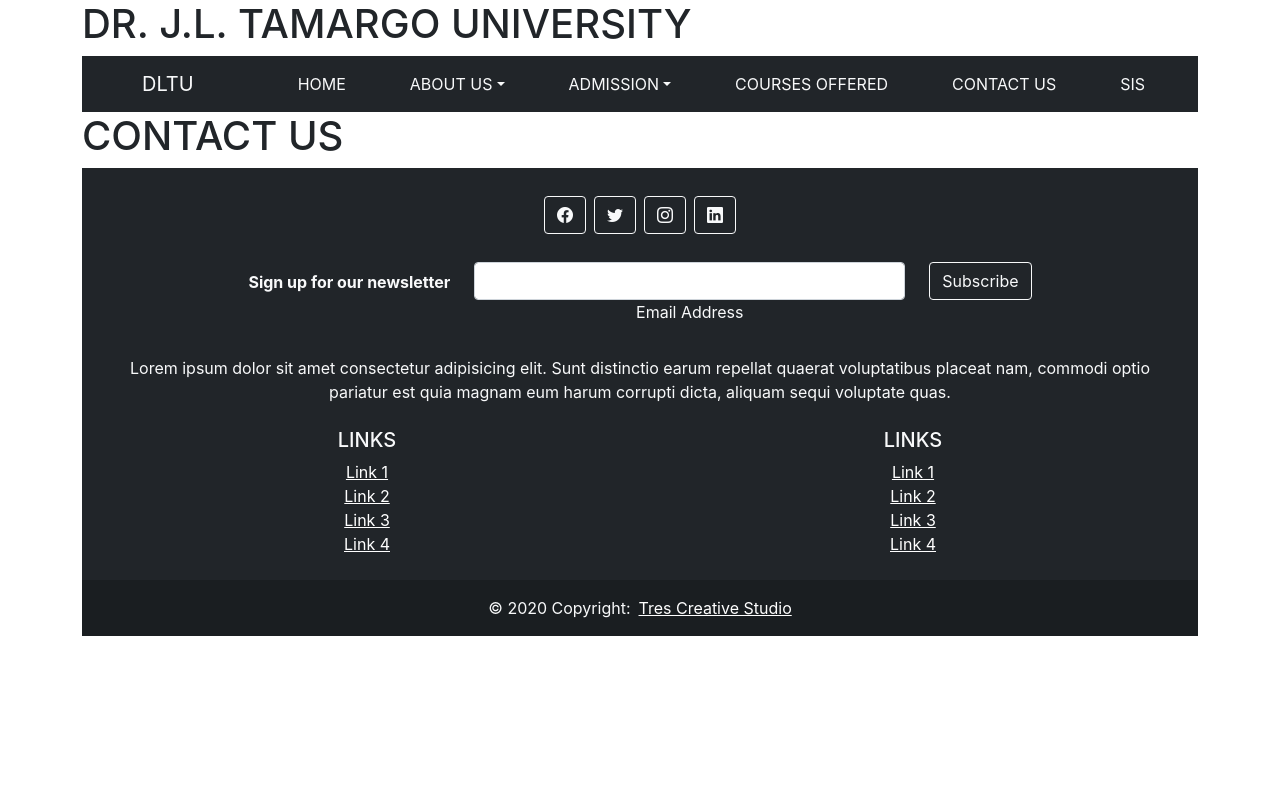
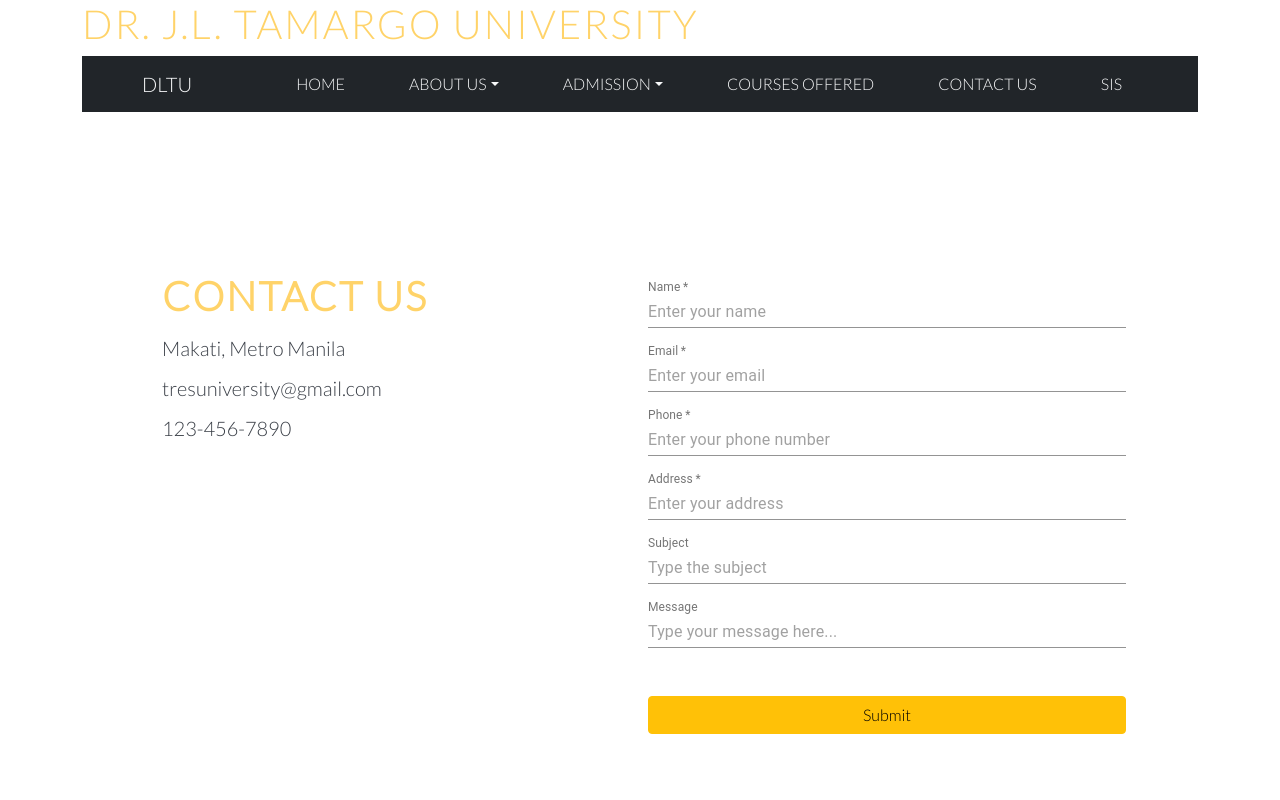
Before and after one commit to Lei-Mutya/dltu_website, a React (Create React App) app: page /contact in a window 1280 px wide. Shown: the top 800 px of the page. Built offline with nearby package versions, Linux system fonts and the light colour scheme.

Commit message:
first commit

```diff
--- a/public/index.html
+++ b/public/index.html
@@ -10,6 +10,18 @@
       content="Web site created using create-react-app"
     />
     <link rel="apple-touch-icon" href="%PUBLIC_URL%/logo192.png" />
+    <link
+      href="https://cdn.jsdelivr.net/npm/bootstrap@5.0.2/dist/css/bootstrap.min.css"
+      rel="stylesheet"
+      integrity="sha384-EVSTQN3/azprG1Anm3QDgpJLIm9Nao0Yz1ztcQTwFspd3yD65VohhpuuCOmLASjC"
+      crossorigin="anonymous"
+    />
+    <link rel="preconnect" href="https://fonts.googleapis.com" />
+    <link rel="preconnect" href="https://fonts.gstatic.com" crossorigin />
+    <link
+      href="https://fonts.googleapis.com/css2?family=Lato:wght@300&display=swap"
+      rel="stylesheet"
+    />
     <!--
       manifest.json provides metadata used when your web app is installed on a
       user's mobile device or desktop. See https://developers.google.com/web/fundamentals/web-app-manifest/
@@ -39,6 +51,11 @@
   <body>
     <noscript>You need to enable JavaScript to run this app.</noscript>
     <div id="root"></div>
+    <script
+      src="https://cdn.jsdelivr.net/npm/bootstrap@5.1.0/dist/js/bootstrap.bundle.min.js"
+      integrity="sha384-U1DAWAznBHeqEIlVSCgzq+c9gqGAJn5c/t99JyeKa9xxaYpSvHU5awsuZVVFIhvj"
+      crossorigin="anonymous"
+    ></script>
     <!--
       This HTML file is a template.
       If you open it directly in the browser, you will see an empty page.
--- a/src/App.css
+++ b/src/App.css
@@ -1,3 +1,91 @@
-.App {
+/* About css */
+body {
+  font-family: "Lato", sans-serif;
+  color: #393e46;
+  height: 100%;
+  width: 100%;
+}
+h1 {
+  color: #ffd369;
+  letter-spacing: 2px;
+}
+h4 {
+  margin-top: 5vh;
+}
+h5 {
+  margin-top: 2vh;
+}
+.containerAbout {
+  display: flex;
+  justify-content: center;
   text-align: center;
 }
+.about_us {
+  width: 70%;
+  padding: 30px 20px;
+}
+.img1 {
+  width: 45%;
+  padding: 20px 20px;
+}
+.learnMore {
+  border-radius: 20px;
+  height: 4vh;
+  background-color: #ffd369;
+  width: "110px";
+}
+
+/* mission css */
+.img2 {
+  width: 100%;
+  height: 100%;
+}
+.mission-vision {
+  display: flex;
+  justify-content: center;
+  margin-top: -90vh;
+  margin-bottom: 50vh;
+  padding: 30px;
+}
+.mission {
+  border: 2px solid black;
+  background-color: #ffd369;
+  width: 45vh;
+  padding: 40px;
+  border-radius: 15px;
+  overflow: hidden;
+  margin-right: 40%;
+  margin-bottom: 25vh;
+}
+.vision {
+  border: 2px solid black;
+  background-color: #ffd369;
+  width: 45vh;
+  padding: 40px;
+  border-radius: 15px;
+  overflow: hidden;
+  margin-left: 40%;
+}
+
+/* Contact css */
+h1 {
+  color: #ffd369;
+  letter-spacing: 2px;
+}
+.containerContact {
+  padding: 20vh 10vh;
+}
+
+/* Course Offers */
+.course1 {
+  width: 80%;
+}
+.course2 {
+  width: 80%;
+}
+.course3 {
+  width: 80%;
+}
+.course4 {
+  width: 80%;
+}
--- a/src/components/About.js
+++ b/src/components/About.js
@@ -1,15 +1,40 @@
-import React from 'react'
-
+import React from "react";
+import "../App.css";
 
 function About() {
-    return(
-        <div>
-            <h1>ABOUT PAGE</h1>
-            <section>
-                <p>"Lorem ipsum dolor sit amet, consectetur adipiscing elit, sed do eiusmod tempor incididunt ut labore et dolore magna aliqua. Ut enim ad minim veniam, quis nostrud exercitation ullamco laboris nisi ut aliquip ex ea commodo consequat. Duis aute irure dolor in reprehenderit in voluptate velit esse cillum dolore eu fugiat nulla pariatur. Excepteur sint occaecat cupidatat non proident, sunt in culpa qui officia deserunt mollit anim id est laborum."</p>
-                <p>"Lorem ipsum dolor sit amet, consectetur adipiscing elit, sed do eiusmod tempor incididunt ut labore et dolore magna aliqua. Ut enim ad minim veniam, quis nostrud exercitation ullamco laboris nisi ut aliquip ex ea commodo consequat. Duis aute irure dolor in reprehenderit in voluptate velit esse cillum dolore eu fugiat nulla pariatur. Excepteur sint occaecat cupidatat non proident, sunt in culpa qui officia deserunt mollit anim id est laborum."</p>
-            </section>
+  return (
+    <div>
+      <div className="containerAbout">
+        <div className="about_us">
+          <h1>
+            <b>ABOUT SCHOOL SITE</b>
+          </h1>
+          <div>
+            <img src="./images/about.png" alt="" className="img1" />
+          </div>
+          <h4>
+            <b>Educational Background</b>
+          </h4>
+          <br />
+          <h5>
+            TRES University was founded with one purpose - to build a space for
+            all students to grow, learn and create with each passing day.
+            Through a unique teaching approach and a truly passionate staff, we
+            help students develop academically and personally to the highest
+            level.
+          </h5>
+          <br />
+          <h5>
+            We invite you to explore our site and discover the academics and
+            community School site provides to each and every student. Get in
+            touch with us today to schedule and learn more about enrollment, or
+            ask any other questions.
+          </h5>
+          <br />
+          <button className="learnMore btn btn-warning">Learn More</button>
         </div>
-    )
+      </div>
+    </div>
+  );
 }
-export default About
+export default About;
--- a/src/components/Contact.js
+++ b/src/components/Contact.js
@@ -1,10 +1,101 @@
-import React from 'react'
+import React from "react";
+import "../App.css";
+import TextField from "@material-ui/core/TextField";
+import { Grid } from "@material-ui/core";
 
-function Contact(){
-    return(
-        <div>
-            <h1>CONTACT US</h1>
-        </div>
-    )
+function Contact() {
+  return (
+    <div className="containerContact">
+      <Grid container>
+        <Grid item sm={12} md={6}>
+          <h1>
+            <b>CONTACT US</b>
+          </h1>
+          <div className="info">
+            <h5 className="info1">Makati, Metro Manila</h5>
+            <h5 className="info2">tresuniversity@gmail.com</h5>
+            <h5 className="info3">123-456-7890</h5>
+          </div>
+        </Grid>
+        <Grid item sm={12} md={6}>
+          <TextField
+            required
+            color="primary"
+            id="name"
+            label="Name"
+            fullWidth
+            style={{ margin: 8 }}
+            placeholder="Enter your name"
+            InputLabelProps={{
+              shrink: true,
+            }}
+          />
+          <TextField
+            required
+            id="email"
+            label="Email"
+            fullWidth
+            style={{ margin: 8 }}
+            placeholder="Enter your email"
+            InputLabelProps={{
+              shrink: true,
+            }}
+          />
+          <TextField
+            required
+            fullWidth
+            id="phone"
+            label="Phone"
+            style={{ margin: 8 }}
+            placeholder="Enter your phone number"
+            InputLabelProps={{
+              shrink: true,
+            }}
+          />
+          <TextField
+            required
+            fullWidth
+            id="address"
+            label="Address"
+            style={{ margin: 8 }}
+            InputLabelProps={{
+              shrink: true,
+            }}
+            placeholder="Enter your address"
+          />
+          <TextField
+            id="subject"
+            label="Subject"
+            style={{ margin: 8 }}
+            placeholder="Type the subject"
+            fullWidth
+            margin="normal"
+            InputLabelProps={{
+              shrink: true,
+            }}
+          />
+          <TextField
+            id="message"
+            label="Message"
+            style={{ margin: 8 }}
+            placeholder="Type your message here..."
+            fullWidth
+            multiline
+            margin="normal"
+            InputLabelProps={{
+              shrink: true,
+            }}
+          />
+
+          <button
+            className="send btn btn-block btn-warning"
+            style={{ width: "100%", margin: "40px 0px 8px 8px" }}
+          >
+            Submit
+          </button>
+        </Grid>
+      </Grid>
+    </div>
+  );
 }
-export default Contact
+export default Contact;
--- a/src/components/Coursesoff.js
+++ b/src/components/Coursesoff.js
@@ -1,15 +1,39 @@
-import React from 'react'
+import React from "react";
+import { Grid } from "@material-ui/core";
 
-function Coursesoff(){
-    return(
-        <div>
-            <h1>COURSES OFFERED</h1>
-            <section>
-                <ul>
-                    <li>Bachelor of Science in Nursing</li>
-                </ul>
-            </section>
-        </div>
-    )
+function Coursesoff() {
+  return (
+    <div>
+      <Grid>
+        <Grid item xs={12}>
+          <h1>COURSES OFFERED</h1>
+        </Grid>
+        <Grid item xs={6} md={3}>
+          <img src="../images/course1.jpg" alt="" className="course1" />
+        </Grid>
+        <Grid>
+          <h2>Bachelor of Science in Nursing</h2>
+        </Grid>
+        <Grid item xs={6} md={3}>
+          <img src="../images/course2.jpg" alt="" className="course2" />
+        </Grid>
+        <Grid>
+          <h2>Bachelor of Science in Pharmacy</h2>
+        </Grid>
+        <Grid item xs={6} md={3}>
+          <img src="../images/course3.jpg" alt="" className="course3" />
+        </Grid>
+        <Grid>
+          <h2>Bachelor of Science in Biology</h2>
+        </Grid>
+        <Grid item xs={6} md={3}>
+          <img src="../images/course4.jpg" alt="" className="course4" />
+        </Grid>
+        <Grid>
+          <h2>Bachelor of Science in Psychology</h2>
+        </Grid>
+      </Grid>
+    </div>
+  );
 }
-export default Coursesoff
+export default Coursesoff;
--- a/src/components/Visionmission.js
+++ b/src/components/Visionmission.js
@@ -1,20 +1,38 @@
-import React from 'react'
+import React from "react";
+import "../App.css";
 
-function Visionmission(){
-    return(
-        <div>
-            <h1 className="mb-4">VISION and MISSION STATEMENT</h1>
-            <section>
-                <h4 className="pt-3">VISION STATEMENT</h4>
-                <p>"Lorem ipsum dolor sit amet, consectetur adipiscing elit, sed do eiusmod tempor incididunt ut labore et dolore magna aliqua. Ut enim ad minim veniam, quis nostrud exercitation ullamco laboris nisi ut aliquip ex ea commodo consequat. Duis aute irure dolor in reprehenderit in voluptate velit esse cillum dolore eu fugiat nulla pariatur. Excepteur sint occaecat cupidatat non proident, sunt in culpa qui officia deserunt mollit anim id est laborum."</p>
-
-            </section>
-            <section className="pt-3">
-                <h4>MISSION STATEMENT</h4>
-                <p>"Lorem ipsum dolor sit amet, consectetur adipiscing elit, sed do eiusmod tempor incididunt ut labore et dolore magna aliqua. Ut enim ad minim veniam, quis nostrud exercitation ullamco laboris nisi ut aliquip ex ea commodo consequat. Duis aute irure dolor in reprehenderit in voluptate velit esse cillum dolore eu fugiat nulla pariatur. Excepteur sint occaecat cupidatat non proident, sunt in culpa qui officia deserunt mollit anim id est laborum."</p>
-
-            </section>
+function Visionmission() {
+  return (
+    <div className="container2">
+      <div>
+        <img src="../images/mission.jpg" alt="" className="img2" />
+      </div>
+      <div className="mission-vision">
+        <div className="mission">
+          <h3 style={{ textAlign: "center" }}>
+            <b>MISSION</b>
+          </h3>
+          <h5>
+            The mission of TRES University is to create a place where students
+            feel safe to tackle obstacles and accomplish all of their goals. We
+            strive to better our students through educational experiences both
+            in and out of the classroom.
+          </h5>
         </div>
-    )
+      </div>
+      <div className="mission-vision">
+        <div className="vision">
+          <h3 style={{ textAlign: "center" }}>
+            <b>VISION</b>
+          </h3>
+          <h5>
+            Our vision is to offer a variety of opportunities to help students
+            be the best version of themselves, while having some fun along the
+            way.
+          </h5>
+        </div>
+      </div>
+    </div>
+  );
 }
-export default Visionmission
+export default Visionmission;
```
